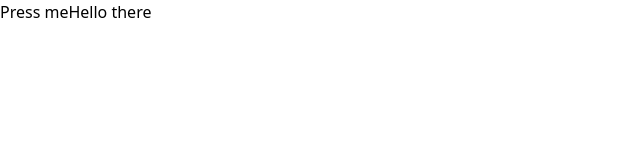
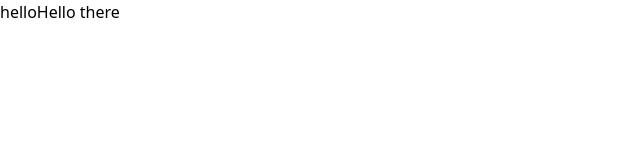
Before and after one commit to cornellh4i/lagos-volunteers, a Next.js app in the folder frontend/: page /about in a window 1280 px wide. Shown: the top 160 px of the page, without its empty margins (0-640 px from the left). Built offline with nearby package versions, Linux system fonts and the light colour scheme.

Commit message:
Complete props onboarding

```diff
--- a/frontend/src/components/Button.tsx
+++ b/frontend/src/components/Button.tsx
@@ -1,10 +1,16 @@
 import React from "react";
 
-/** A simple Button component */
-const Button = () => {
-  return (
-    <button>Press me</button>
-  );
+/**
+ * Component for a general button
+ * @param text is the text on the button
+ */
+
+interface Props {
+  text: string;
+}
+
+const Button = ({ text }: Props) => {
+  return <button>{text}</button>;
 };
 
 export default Button;
--- a/frontend/src/pages/about.tsx
+++ b/frontend/src/pages/about.tsx
@@ -5,7 +5,7 @@ import Button from "@/components/Button";
 const About = () => {
   return (
     <>
-      <Button />
+      <Button text="hello" />
       Hello there
     </>
   );
```
